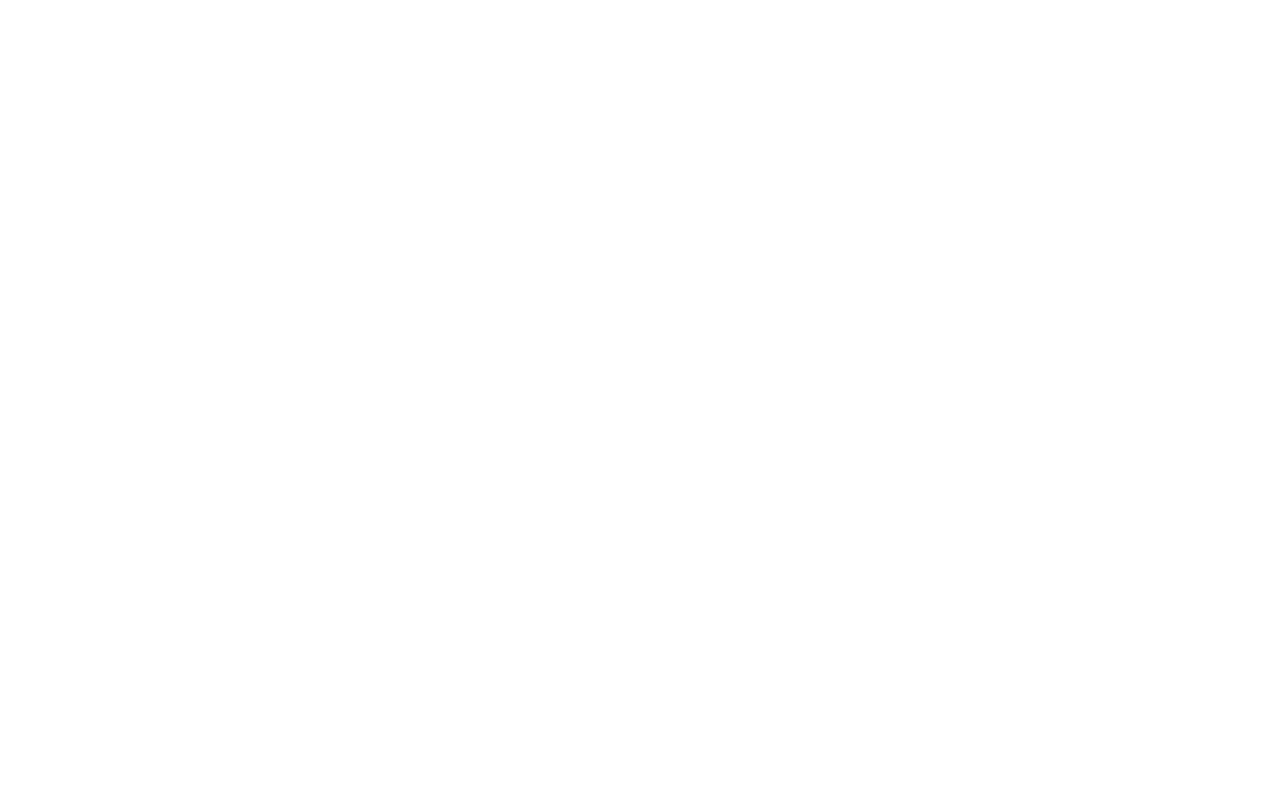
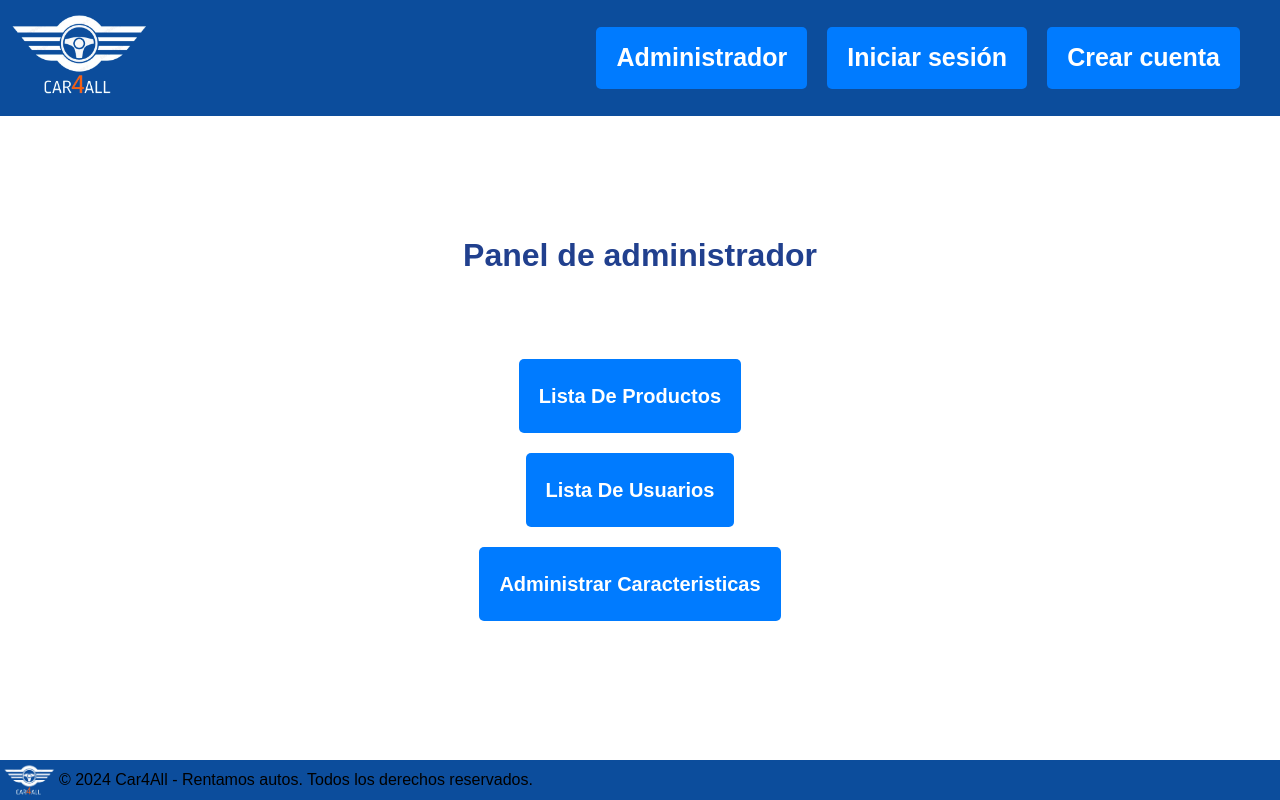
Before and after one commit to Nicolopez93/Frontend, a React (Vite) app in the folder vite-project/: page /PanelAdministrador in a window 1280 px wide. Before the commit this address had no page. Built offline with nearby package versions, Linux system fonts and the light colour scheme.

Commit message:
modificacion en panel de admin

```diff
--- a/vite-project/src/App.jsx
+++ b/vite-project/src/App.jsx
@@ -8,7 +8,8 @@
 import FlotaDeAutos from './components/pages/flotaAutos/FlotaDeAutos';
 import FlotaDeCamioneta from './components/pages/flotaCamioneta/FlotaDeCamioneta';
 import AuthContextProvider from './context/AuthContext';
-
+import PanelAdministrador from './components/pages/panelAdministrador/PanelAdministrador';
+import ListaDeProductos from './components/pages/listaDeProductos/ListaDeProductos';
 function App() {
   return (
     <BrowserRouter>
@@ -18,10 +19,12 @@
           <Route path="/home" element={<Home />} />
           <Route path="/iniciarSesion" element={<IniciarSesion />} />
           <Route path="/admin" element={<Administrador />} />
+          <Route path="/PanelAdministrador" element={<PanelAdministrador />} />
           <Route path="/crearCuenta" element={<CrearCuenta />} />
           <Route path="/detalle/:id" element={<Detalle />} />
           <Route path="/flotaDeAutos" element={<FlotaDeAutos />} />
           <Route path="/flotaDeCamioneta" element={<FlotaDeCamioneta />} />
+          <Route path="/ListaDeProductos" element={<ListaDeProductos />} />
          </Routes>
         </AuthContextProvider>
     </BrowserRouter>
--- a/vite-project/src/components/common/navbar/Navbar.jsx
+++ b/vite-project/src/components/common/navbar/Navbar.jsx
@@ -7,7 +7,7 @@
     <div className="navbar-container">
         <a href="/home"><img src={imgLogo} alt='logo'className="navbar-logo"/></a>
         <li className="navbar-buttons">
-            <Link to="/Admin"><button>Administrador</button></Link>
+            <Link to="/PanelAdministrador"><button>Administrador</button></Link>
             <Link to="/IniciarSesion"><button>Iniciar sesión</button></Link>
             <Link to="/CrearCuenta"><button>Crear cuenta</button></Link>
         </li>
--- /dev/null
+++ b/vite-project/src/components/pages/listaDeProductos/ListaDeProductos.jsx
@@ -0,0 +1,23 @@
+import React from 'react'
+import Button from '@mui/material/Button';
+import AgregarProducto from '../../common/agregarProducto/AgregarProducto';
+import Navbar from '../../common/navbar/Navbar';
+import TablaAdministrador from '../../common/tablaAdmin/TablaAdministrador';
+const ListaDeProductos = () => {
+
+    const [open, setOpen] = React.useState(false);
+    const handleOpen = () => setOpen(true);
+    const handleClose = () => setOpen(false);
+
+  return (
+    <div>
+      <Navbar/>
+      <Button onClick={handleOpen}>Agregar Producto</Button>
+      <AgregarProducto open ={open} handleClose ={handleClose} />
+      <TablaAdministrador/>
+
+    </div>
+  )
+}
+
+export default ListaDeProductos
--- /dev/null
+++ b/vite-project/src/components/pages/panelAdministrador/PanelAdministrador.jsx
@@ -0,0 +1,22 @@
+import React from 'react'
+import Navbar from '../../common/navbar/Navbar'
+import Footer from '../../common/footer/Footer'
+import './panelAdministrador.css'
+import { Link } from 'react-router-dom'
+const PanelAdministrador = () => {
+  return (
+    <>
+      <Navbar/>
+    <div className="panel-container">
+      <h1 className="panel-title">Panel de administrador</h1>
+      <Link to="/ListaDeProductos"><button className="panel-button">Lista De Productos</button></Link>
+      <button className="panel-button">Lista De Usuarios</button>
+      <button className="panel-button">Administrar Caracteristicas</button>
+    </div>
+
+      <Footer/>
+    </>
+  )
+}
+
+export default PanelAdministrador
--- /dev/null
+++ b/vite-project/src/components/pages/panelAdministrador/panelAdministrador.css
@@ -0,0 +1,27 @@
+.panel-container {
+    display: flex;
+    flex-direction: column;
+    align-items: center;
+    justify-content: center;
+    height: 80vh;
+  }
+
+  .panel-title {
+    font-size: 2rem;
+    text-align: center;
+    color: #21408E;
+    margin-bottom: 80px;
+    font-family: 'San Francisco', Arial, sans-serif;
+    font-weight: bold;
+  }
+
+  .panel-button {
+    padding: 20px ;
+    background-color: #007bff;
+    color: white;
+    cursor: pointer;
+    font-size: 20px;
+    font-weight: 600;
+    font-family: 'San Francisco', Arial, sans-serif;
+    margin-bottom: 20px;
+  }
```
